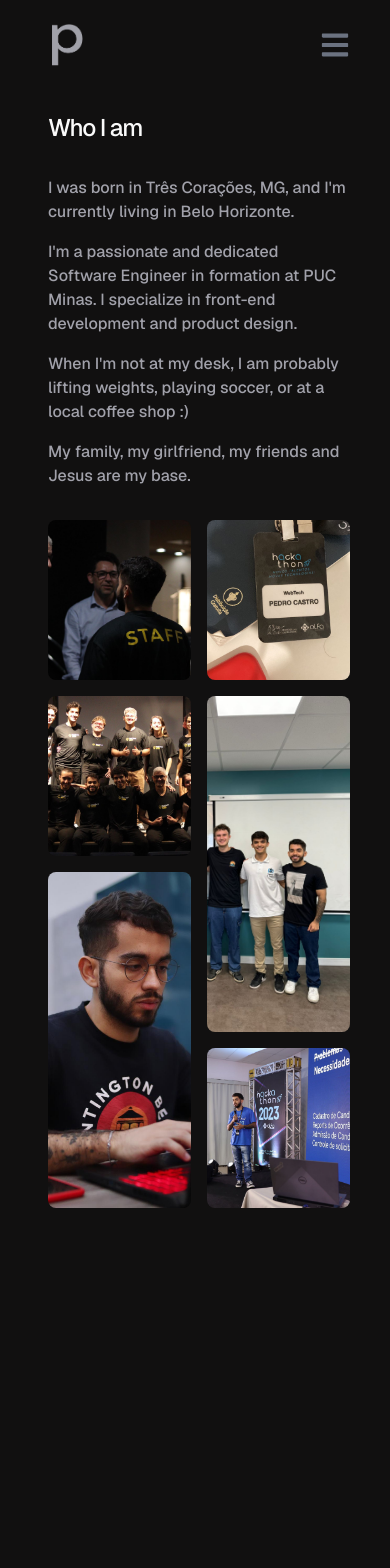
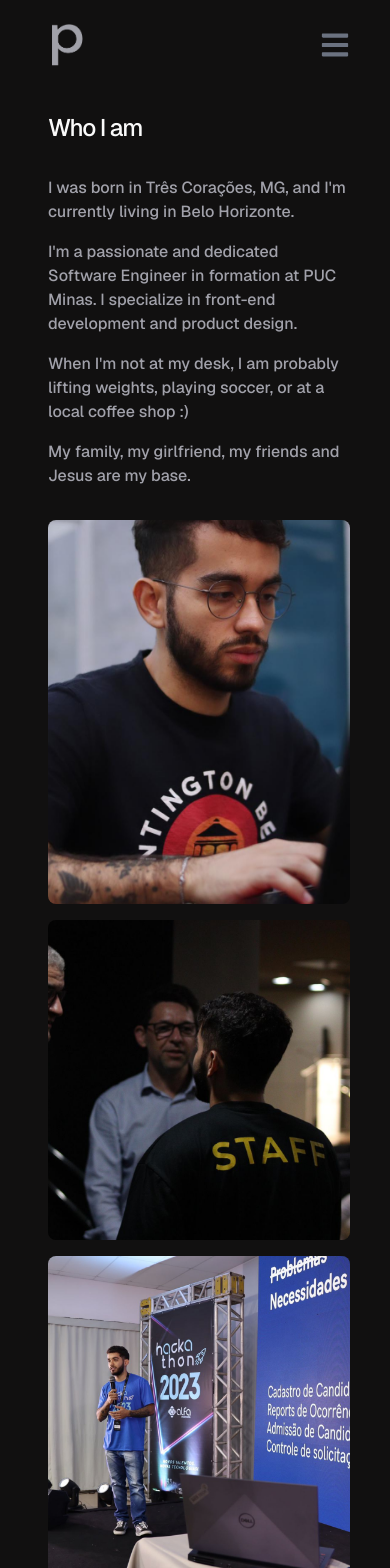
Before and after one commit to bragap/pedrobragadev, a Next.js app: page /about in a window 390 px wide. Shown: the top 1568 px of the page. Before the commit the page ends 1240 px from the top, so only its background shows below. Built offline with nearby package versions, Linux system fonts and the light colour scheme.

Commit message:
responsive img about

```diff
--- a/app/about/page.tsx
+++ b/app/about/page.tsx
@@ -10,7 +10,7 @@ import { Metadata } from "next";
 export const metadata: Metadata = {
     title: "About | Pedro Braga",
     description: "Software Engineer and Front-End Developer.",
-  };
+};
 
 export default function Page() {
     return (
@@ -25,8 +25,19 @@ export default function Page() {
                         <p className="text-base sm:text-lg text-zinc-400 mb-4 ">When I'm not at my desk, I am probably lifting weights, playing soccer, or at a local coffee shop :)</p>
                         <p className="text-base sm:text-lg text-zinc-400 ">My family, my girlfriend, my friends and Jesus are my base.</p>
                     </div>
-                    <div className=" grid grid-cols-2 grid-rows-4 sm:grid-rows-3 sm:grid-cols-3 gap-4 my-8 " >
-                        <div className="relative h-40">
+                    <div className=" grid grid-rows-1 grid-cols-1 sm:grid-cols-3 gap-4 my-8 " >
+                        <div className="relative h-96 sm:h-80">
+                            <Image
+                                alt="my perfil"
+                                src={perfil}
+                                fill
+                                priority
+                                className="rounded-lg object-cover animate-in-slow"
+                                style={{ "--index": 2.7 } as React.CSSProperties}
+
+                            />
+                        </div>
+                        <div className="relative h-80">
                             <Image
                                 alt="staff with Rommel Carneiro"
                                 src={staff}
@@ -37,60 +48,15 @@ export default function Page() {
                                 style={{ "--index": 1.5 } as React.CSSProperties}
                             />
                         </div>
-                        <div className="relative sm:row-span-2 row-span-1">
-                            <Image
-                                alt="hackathon alfa"
-                                src={hack}
-                                fill
-                                sizes="(max-width: 768px) 213px, 33vw"
-                                priority
-                                className="rounded-lg object-cover  sm:object-center animate-in-slow"
-                                style={{ "--index": 1.8 } as React.CSSProperties}
-                            />
-                        </div>
-                        <div className="relative">
-                            <Image
-                                alt="webtech team"
-                                src={webtech}
-                                fill
-                                sizes="(max-width: 768px) 213px, 33vw"
-                                priority
-                                className="rounded-lg object-cover animate-in-slow"
-                                style={{ "--index": 2.1} as React.CSSProperties}
-                            />
-                        </div>
-                        <div className="relative row-span-2">
-                            <Image
-                                alt="tis3"
-                                src={tis3}
-                                fill
-                                sizes="(max-width: 768px) 213px, 33vw"
-                                priority
-                                className="rounded-lg object-cover object-right sm:object-center animate-in-slow"
-                                style={{ "--index": 2.4} as React.CSSProperties}
-                            />
-                        </div>
-                        <div className="relative row-span-2">
-                            <Image
-                                alt="my perfil"
-                                src={perfil}
-                                fill
-                                sizes="(max-width: 768px) 213px, 33vw"
-                                priority
-                                className="rounded-lg object-cover animate-in-slow"
-                                style={{ "--index": 2.7} as React.CSSProperties}
-
-                            />
-                        </div>
-                        <div className="relative h-40">
+                        <div className="relative h-80">
                             <Image
                                 alt="speak in alfa"
                                 src={speak}
                                 fill
                                 sizes="(max-width: 768px) 213px, 33vw"
                                 priority
-                                className="rounded-lg object-cover animate-in-slow"
-                                style={{ "--index": 3} as React.CSSProperties}
+                                className="rounded-lg object-cover object-center md:object-left animate-in-slow"
+                                style={{ "--index": 3 } as React.CSSProperties}
 
                             />
                         </div>
```
